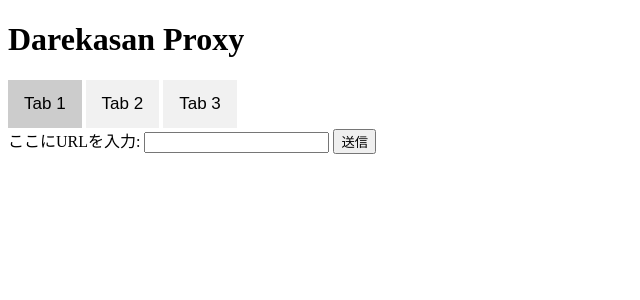
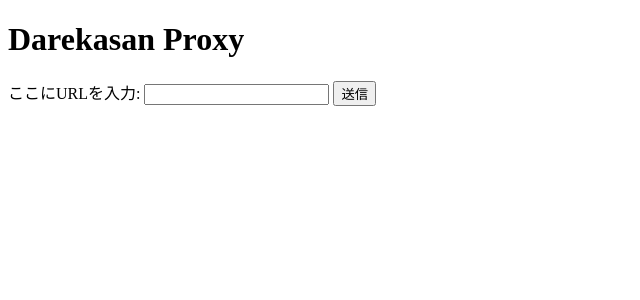
Before and after one commit to socchn0123/Darekasan-Proxy-archive, a Flask app: page / in a window 1280 px wide. Shown: the top 300 px of the page, without its empty margins (0-640 px from the left). Run offline with Flask 3, Linux system fonts and the light colour scheme.

Commit message:
Update index.html

```diff
--- a/templates/index.html
+++ b/templates/index.html
@@ -7,23 +7,17 @@
 </head>
 <body>
     <h1>Darekasan Proxy</h1>
-    <div id="tabs">
-        <button class="tablink" onclick="openTab(event, 'Tab1')">Tab 1</button>
-        <button class="tablink" onclick="openTab(event, 'Tab2')">Tab 2</button>
-        <button class="tablink" onclick="openTab(event, 'Tab3')">Tab 3</button>
-    </div>
-    <div id="Tab1" class="tabcontent">
-        <form action="/proxy" method="post">
-            <label for="url">ここにURLを入力:</label>
-            <input type="text" id="url" name="url">
-            <button type="submit">送信</button>
-        </form>
-    </div>
-    <div id="Tab2" class="tabcontent">
-        <!-- Tab 2 content -->
-    </div>
-    <div id="Tab3" class="tabcontent">
-        <!-- Tab 3 content -->
+    <form id="urlForm">
+        <label for="url">ここにURLを入力:</label>
+        <input type="text" id="url" name="url">
+        <button type="submit">送信</button>
+    </form>
+    <div id="tabs"></div>
+    <div id="tabContents"></div>
+    <div id="confirmationDialog" style="display:none;">
+        <p>HTTPSでの読み込みに失敗しました。HTTPで読み込みますか？</p>
+        <button id="confirmYes">はい</button>
+        <button id="confirmNo">いいえ</button>
     </div>
     <script src="{{ url_for('static', filename='js/scripts.js') }}"></script>
 </body>
```
